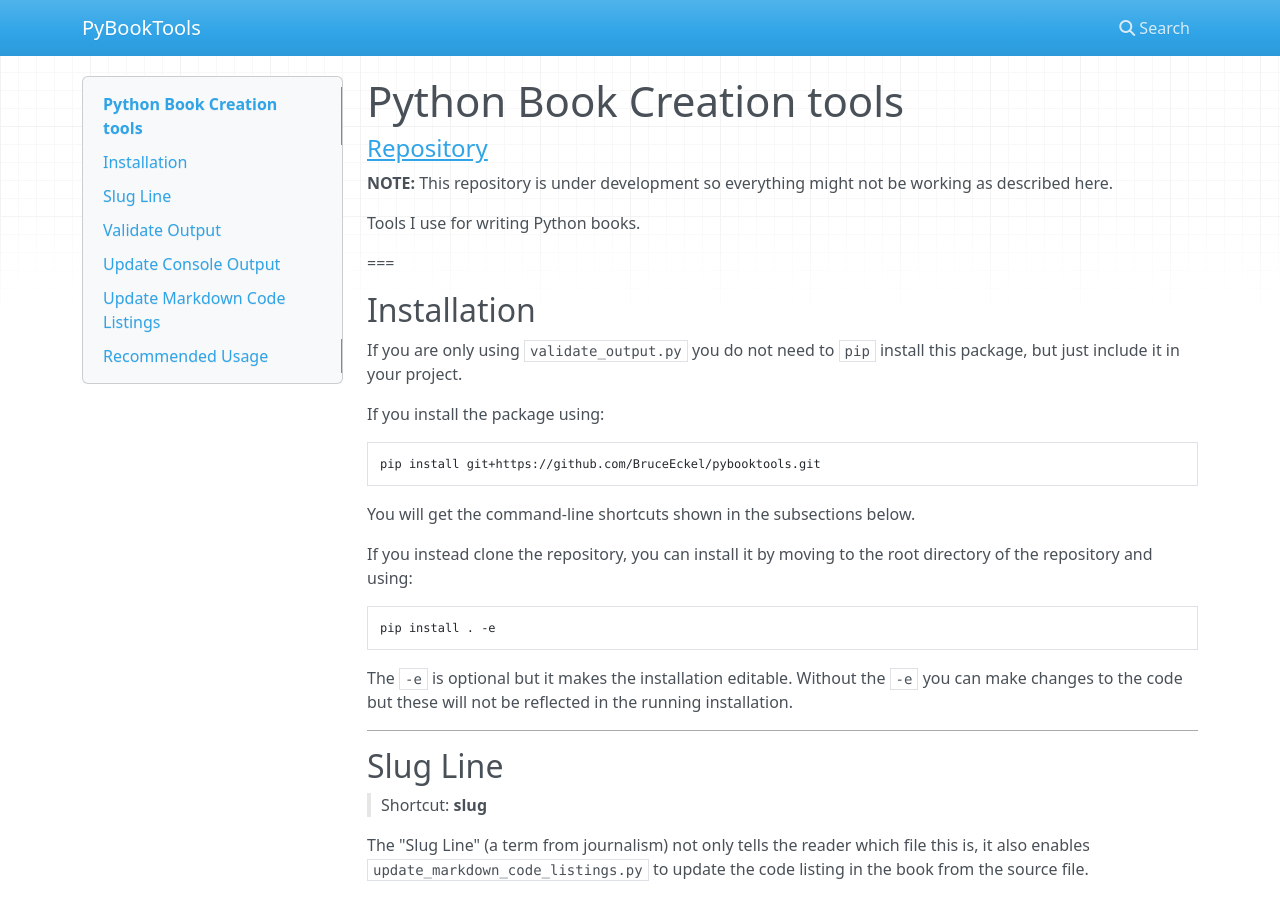
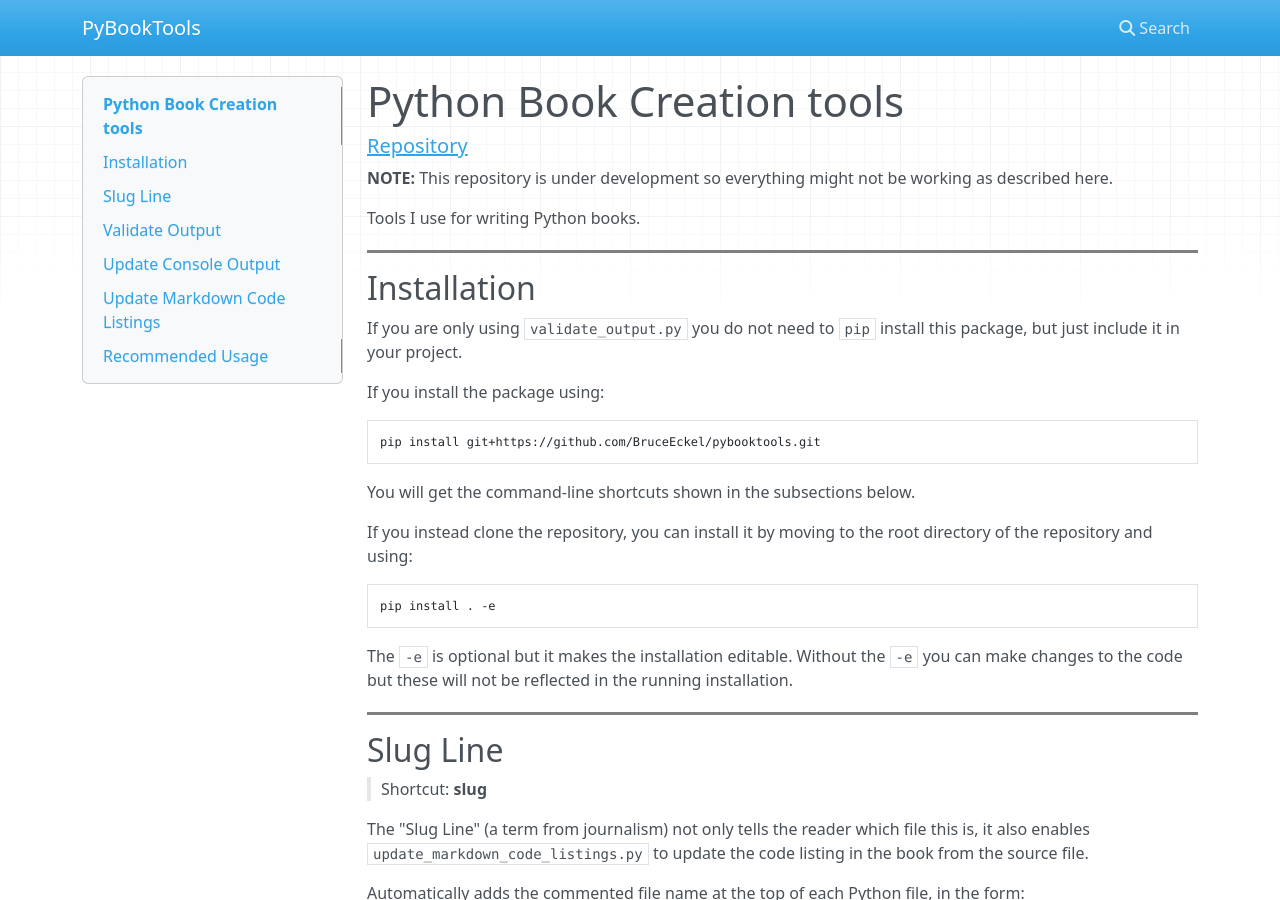
Before and after one commit to BruceEckel/pybooktools, an MkDocs documentation site: the page built from docs/index.md, in a window 1280 px wide and 900 px high. Built offline with MkDocs 1.6.1, drawn with Linux system fonts in a browser that asks for light colours; nearby versions of some CDN libraries.

Commit message:
Update index.md

```diff
--- a/docs/index.md
+++ b/docs/index.md
@@ -1,14 +1,14 @@
 # Python Book Creation tools
 
-#### [Repository](https://github.com/BruceEckel/pybooktools)
+##### [Repository](https://github.com/BruceEckel/pybooktools)
 
 **NOTE:** This repository is under development so
 everything might not be working as described here.
 
 Tools I use for writing Python books.
 
+<hr style="height:3px;border-width:0;color:gray;background-color:gray; margin-top:20px;">
 
-===
 ## Installation
 
 If you are only using `validate_output.py` you do not need
@@ -28,7 +28,8 @@
 The `-e` is optional but it makes the installation editable. Without the `-e` you
 can make changes to the code but these will not be reflected in the running installation.
 
----
+<hr style="height:3px;border-width:0;color:gray;background-color:gray; margin-top:20px;">
+
 ## Slug Line
 
 > Shortcut: **slug**
@@ -51,7 +52,8 @@
 Run `python slug_line.py -h` for details on how to use it.
 
 
----
+<hr style="height:3px;border-width:0;color:gray;background-color:gray; margin-top:20px;">
+
 ## Validate Output
 
 This tool allows you to include console output in your examples, and
@@ -75,7 +77,8 @@
 `update_console_output.py` to initialize the outputs.
 
 
----
+<hr style="height:3px;border-width:0;color:gray;background-color:gray; margin-top:20px;">
+
 ## Update Console Output
 
 > Shortcut: **upcon**
@@ -88,7 +91,8 @@
 Run `python update_console_output.py -h` for details on how to use it.
 
 
----
+<hr style="height:3px;border-width:0;color:gray;background-color:gray; margin-top:20px;">
+
 ## Update Markdown Code Listings
 
 > Shortcut: **uplist**
@@ -109,7 +113,8 @@
 {{ Possible addition: report duplicate names }}
 
 
----
+<hr style="height:3px;border-width:0;color:gray;background-color:gray; margin-top:20px;">
+
 ## Recommended Usage
 
 The easiest way to use these tools is to incorporate them in either
```
